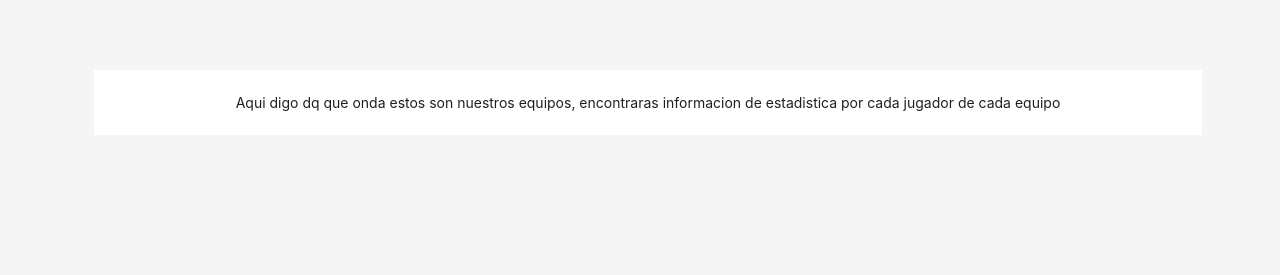
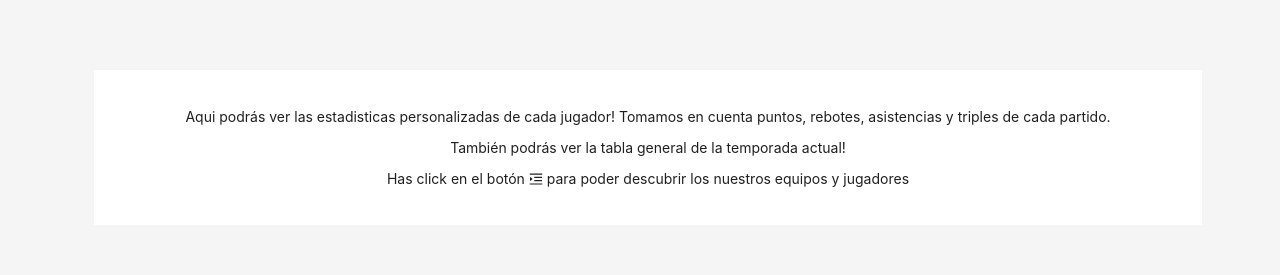
Before and after one commit to ferp03/lmbe-stats-front, a React (Create React App) app: page /equipos in a window 1280 px wide. Shown: the part 256-531 px from the top of the page. Built offline with nearby package versions, Linux system fonts and the light colour scheme; no server answers.

Commit message:
Complete

```diff
--- a/src/Components/Components.css
+++ b/src/Components/Components.css
@@ -41,6 +41,10 @@
     flex-direction: column;
 }
 
+.sider-item{
+    transition: all 0.3s ease;
+}
+
 /*Movil*/
 @media (max-width: 500px){
     .carousel-Img{
--- a/src/Components/EquiposRoot.js
+++ b/src/Components/EquiposRoot.js
@@ -1,4 +1,5 @@
 import { Layout, theme } from "antd";
+import { MenuUnfoldOutlined } from "@ant-design/icons";
 import './Components.css';
 
 
@@ -35,7 +36,9 @@ function ContentPrincipal() {
           background: colorBgContainer,
         }}
       >
-        Aqui digo dq que onda estos son nuestros equipos, encontraras informacion de estadistica por cada jugador de cada equipo
+        <p>Aqui podrás ver las estadisticas personalizadas de cada jugador! Tomamos en cuenta puntos, rebotes, asistencias y triples de cada partido.</p>
+        <p>También podrás ver la tabla general de la temporada actual!</p>
+        <p>Has click en el botón <MenuUnfoldOutlined /> para poder descubrir los nuestros equipos y jugadores</p>
       </div>
     </Content>
   );
--- a/src/Components/SiderTeams.js
+++ b/src/Components/SiderTeams.js
@@ -42,7 +42,7 @@ const SiderTeams = memo(function SiderTeams(EquiposRoutes) {
         <div/>
         <Menu
         theme="dark"
-        style={{backgroundColor: "#282c34", color: "white", border: "none"}}
+        style={{backgroundColor: "#282c34", border: "none"}}
         mode="inline"
         defaultSelectedKeys={[window.location.pathname]}
         >
@@ -54,7 +54,7 @@ const SiderTeams = memo(function SiderTeams(EquiposRoutes) {
                 navigate(`/equipos/${item}`)}
               }
             >
-              <p style = {{background: "#fffff", fontWeight: "semibold"}}>{item}</p>
+              <p style={{fontWeight: "bold", color: "e6e6e6"}}>{item}</p>
             </Menu.Item>
           ))}
         </Menu>
--- a/src/Home.js
+++ b/src/Home.js
@@ -38,7 +38,7 @@ const Content = () => {
             <li>
               {/* TODO */}
               <strong>Comunidad Apasionada</strong>
-              <p>Únete a la competencia: Sé parte de una experiencia única donde la competencia y la pasión convergen para crear momentos inolvidables en la cancha. ¡Prepárate para elevar tu juego y ser parte de nuestra comunidad competitiva.</p>
+              <p>Únete a la competencia: Sé parte de una experiencia única donde la competencia y la pasión convergen para crear momentos inolvidables en la cancha. ¡Prepárate para elevar tu juego y ser parte de nuestra comunidad competitiva!</p>
             </li>
           </ul>
         </div>
```
Also changed, not shown: 1 other file (tests, documents, lock files or other folders).
